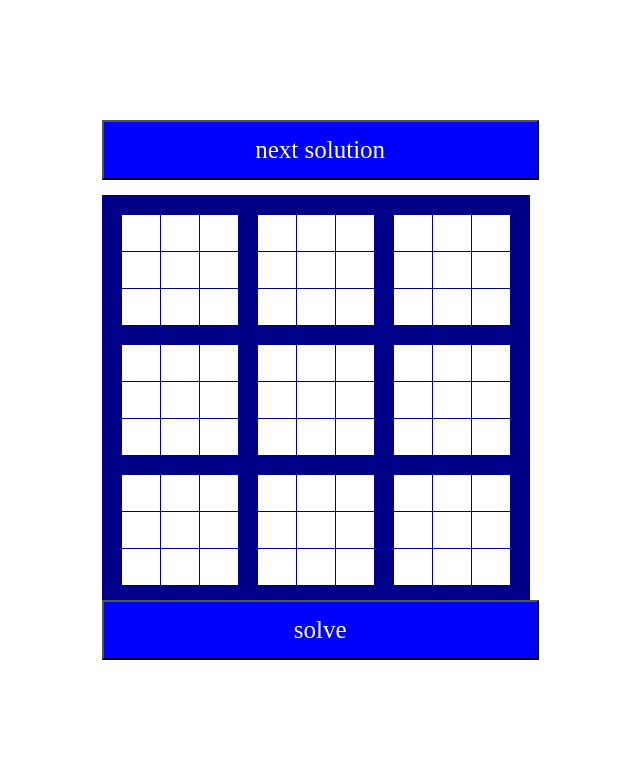
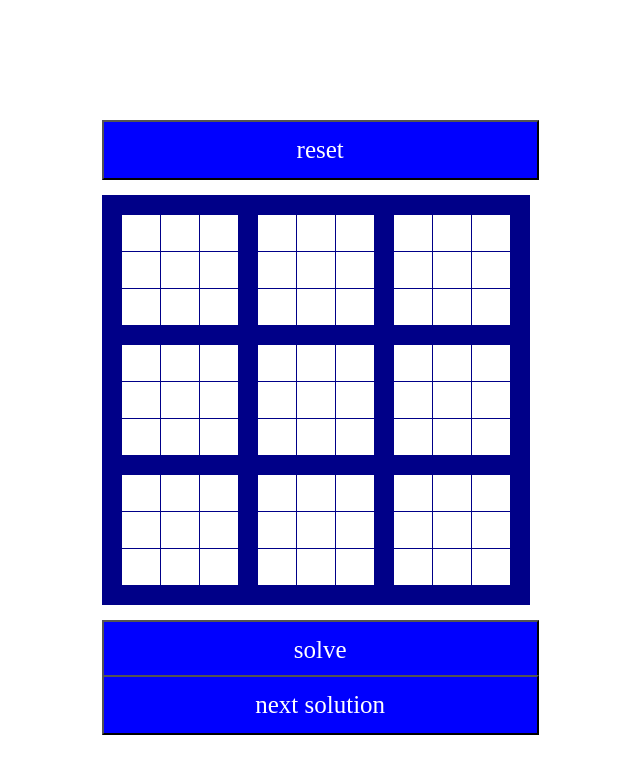
Before and after one commit to DJNK0/SudokuSolver-site, a plain HTML site: page index.html in a window 1280 px wide. Shown: the whole page, without its empty margins (324-964 px from the left). Drawn offline with Linux system fonts and the light colour scheme; a web font is replaced by a local one.

Commit message:
Update style.css

```diff
--- a/style.css
+++ b/style.css
@@ -5,9 +5,6 @@ html {
 table {
   border: 20px solid #008;
   border-collapse: collapse;
-}
-
-.board{
   width:428.6px;
   height:410px;
   position:fixed;
@@ -16,6 +13,8 @@ table {
   top:50%;
   left:50%;
 }
+
+
 
 colgroup {
   border: 20px solid #008;
@@ -32,7 +31,7 @@ colgroup {
 #next_sol_btn{
   position:fixed;
   margin-left:-214.3px;
-  margin-top:-280px;
+  margin-top:275px;
   top:50%;
   left:50%;
 }
@@ -40,7 +39,7 @@ colgroup {
 #solve_btn{
   position:fixed;
   margin-left:-214.3px;
-  margin-top:200px;
+  margin-top:220px;
   top:50%;
   left:50%;
 }
```
